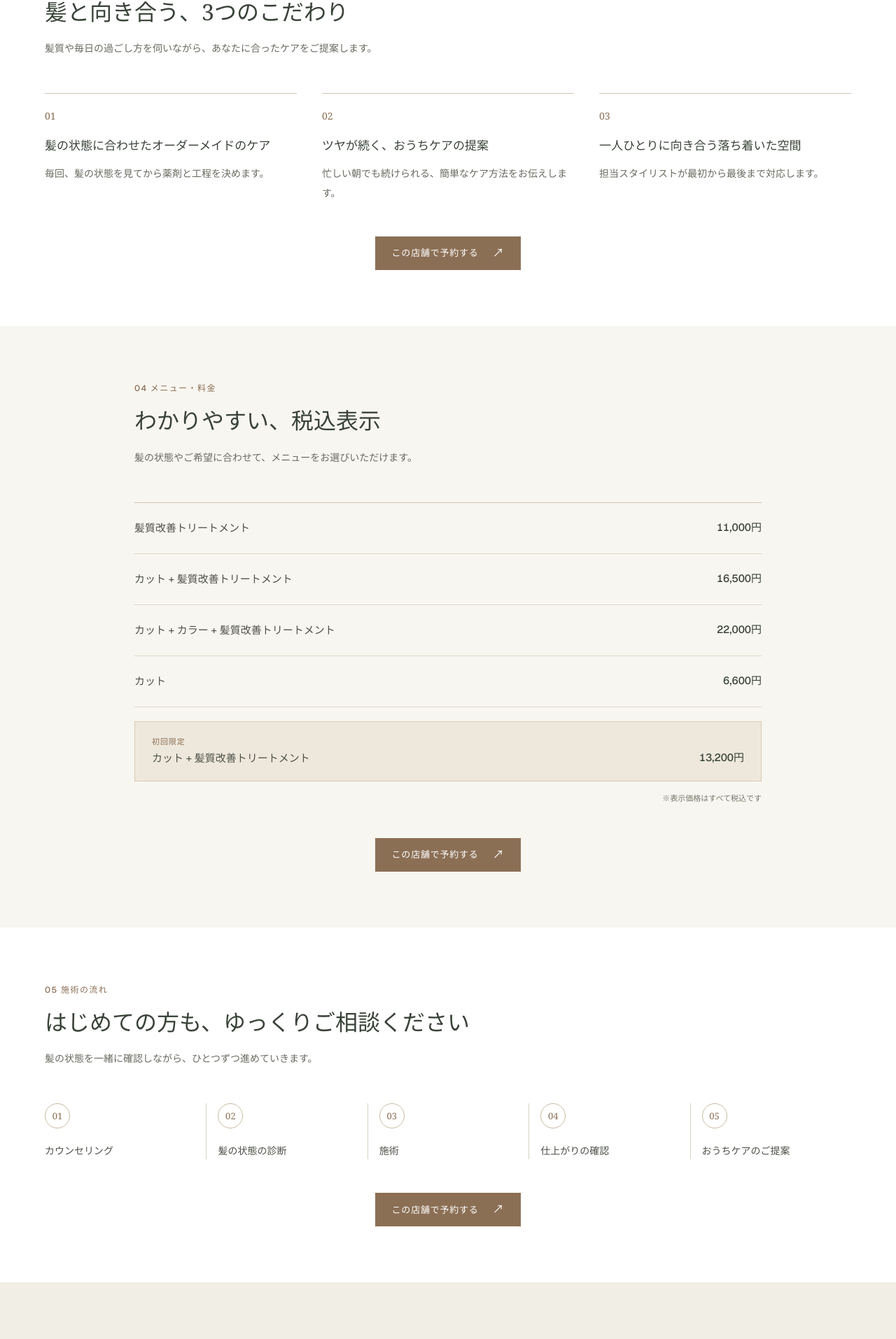
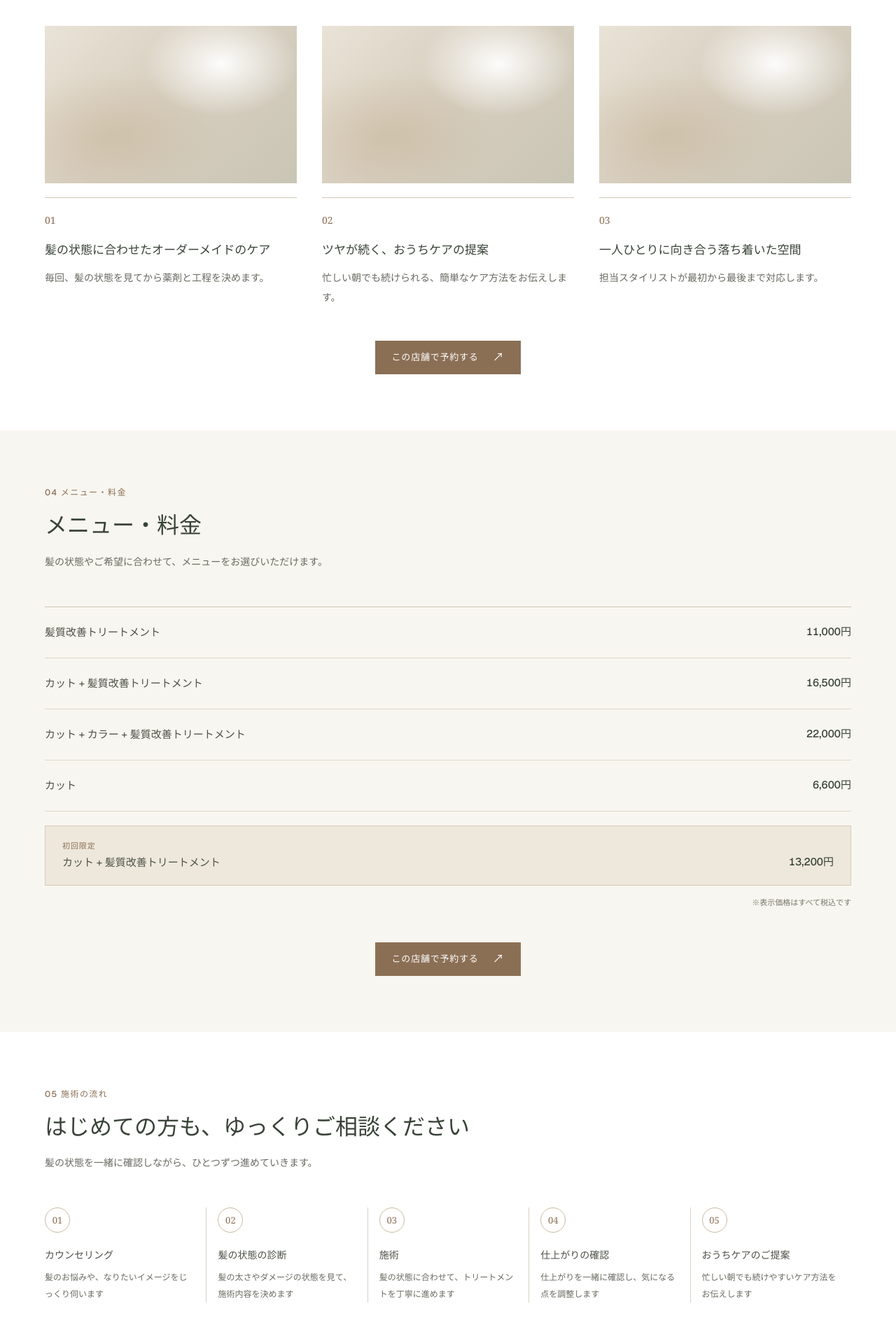
Before and after one commit to yoshiakiyui0214/lueur-salon-lp, a Next.js app: page / in a window 1280 px wide. Shown: the part 1500-3414 px from the top of the page at 70% size. Built offline with nearby package versions, Linux system fonts and the light colour scheme.

Commit message:
デザイナー調整:予約ボタンを整理、見出しと文言を統一、施術の流れに説明を追加、こだわりに写真枠、左端の軸をそろえる

```diff
--- a/src/components/sections/Faq.tsx
+++ b/src/components/sections/Faq.tsx
@@ -1,4 +1,4 @@
-import { ReservationLink, SectionHeading } from "./SectionParts";
+import { SectionHeading } from "./SectionParts";
 
 const questions = [
   {
@@ -22,7 +22,7 @@ const questions = [
 export default function Faq() {
   return (
     <section aria-labelledby="faq-title" className="bg-[#f8f6f0] px-6 py-16 sm:px-10 sm:py-20 lg:px-16">
-      <div className="mx-auto max-w-4xl">
+      <div className="mx-auto max-w-6xl">
         <SectionHeading
           eyebrow="08 よくある質問"
           title="ご予約前によくいただくご質問"
@@ -39,7 +39,6 @@ export default function Faq() {
             </details>
           ))}
         </div>
-        <ReservationLink />
       </div>
     </section>
   );
--- a/src/components/sections/Flow.tsx
+++ b/src/components/sections/Flow.tsx
@@ -1,6 +1,12 @@
-import { ReservationLink, SectionHeading } from "./SectionParts";
+import { SectionHeading } from "./SectionParts";
 
-const steps = ["カウンセリング", "髪の状態の診断", "施術", "仕上がりの確認", "おうちケアのご提案"];
+const steps = [
+  { title: "カウンセリング", description: "髪のお悩みや、なりたいイメージをじっくり伺います" },
+  { title: "髪の状態の診断", description: "髪の太さやダメージの状態を見て、施術内容を決めます" },
+  { title: "施術", description: "髪の状態に合わせて、トリートメントを丁寧に進めます" },
+  { title: "仕上がりの確認", description: "仕上がりを一緒に確認し、気になる点を調整します" },
+  { title: "おうちケアのご提案", description: "忙しい朝でも続けやすいケア方法をお伝えします" },
+];
 
 export default function Flow() {
   return (
@@ -14,13 +20,15 @@ export default function Flow() {
         />
         <ol className="grid gap-0 sm:grid-cols-2 lg:grid-cols-5">
           {steps.map((step, index) => (
-            <li key={step} className="flex gap-4 border-t border-[#d8d2c4] py-5 lg:block lg:border-l lg:border-t-0 lg:px-4 lg:py-0 first:lg:border-l-0 first:lg:pl-0">
+            <li key={step.title} className="flex gap-4 border-t border-[#d8d2c4] py-5 lg:block lg:border-l lg:border-t-0 lg:px-4 lg:py-0 first:lg:border-l-0 first:lg:pl-0">
               <span className="flex size-9 shrink-0 items-center justify-center rounded-full border border-[#c9b99f] font-serif text-[13px] text-[#8B6F55] lg:mb-5">0{index + 1}</span>
-              <p className="pt-1 text-[14px] leading-6 text-[#4d5148] lg:pt-0">{step}</p>
+              <div className="pt-1 lg:pt-0">
+                <p className="text-[14px] leading-6 text-[#4d5148]">{step.title}</p>
+                <p className="mt-2 text-[12px] leading-6 text-[#686b60]">{step.description}</p>
+              </div>
             </li>
           ))}
         </ol>
-        <ReservationLink />
       </div>
     </section>
   );
--- a/src/components/sections/Menu.tsx
+++ b/src/components/sections/Menu.tsx
@@ -10,10 +10,10 @@ const menus = [
 export default function Menu() {
   return (
     <section aria-labelledby="menu-title" className="bg-[#f8f6f0] px-6 py-16 sm:px-10 sm:py-20 lg:px-16">
-      <div className="mx-auto max-w-4xl">
+      <div className="mx-auto max-w-6xl">
         <SectionHeading
           eyebrow="04 メニュー・料金"
-          title="わかりやすい、税込表示"
+          title="メニュー・料金"
           description="髪の状態やご希望に合わせて、メニューをお選びいただけます。"
           titleId="menu-title"
         />
--- a/src/components/sections/Reservation.tsx
+++ b/src/components/sections/Reservation.tsx
@@ -3,19 +3,20 @@ import { SectionHeading } from "./SectionParts";
 export default function Reservation() {
   return (
     <section id="reservation" aria-labelledby="reservation-title" className="bg-[#e9e3d7] px-6 py-16 text-center sm:px-10 sm:py-20 lg:px-16">
-      <div className="mx-auto max-w-3xl">
-        <div className="mx-auto flex flex-col items-center">
+      <div className="mx-auto max-w-6xl">
         <SectionHeading
           eyebrow="10 ご予約"
           title="髪のお悩みを、まずはご相談ください"
           description="ご希望の日時やメニューをお聞かせください。"
           titleId="reservation-title"
+          className="text-left"
         />
+        <div className="text-center">
           <a
             href="mailto:reserve@lueur.example?subject=Lueur%20%E6%B8%8B%E8%B0%B7%E5%BA%97%E3%81%AE%E4%BA%88%E7%B4%84"
             className="inline-flex min-h-14 w-full max-w-[340px] items-center justify-between bg-[#8B6F55] px-6 text-left text-[14px] tracking-[0.06em] text-white transition-colors hover:bg-[#725941] focus-visible:outline-2 focus-visible:outline-offset-4 focus-visible:outline-[#8B6F55]"
           >
-            <span>予約について問い合わせる</span>
+            <span>この店舗で予約する</span>
             <span aria-hidden="true" className="text-lg">↗</span>
           </a>
         </div>
--- a/src/components/sections/SectionParts.tsx
+++ b/src/components/sections/SectionParts.tsx
@@ -3,11 +3,12 @@ type SectionHeadingProps = {
   title: string;
   description?: string;
   titleId: string;
+  className?: string;
 };
 
-export function SectionHeading({ eyebrow, title, description, titleId }: SectionHeadingProps) {
+export function SectionHeading({ eyebrow, title, description, titleId, className = "" }: SectionHeadingProps) {
   return (
-    <div className="mb-9 max-w-2xl sm:mb-12">
+    <div className={`mb-9 max-w-2xl sm:mb-12 ${className}`}>
       <p className="mb-3 text-[12px] font-medium tracking-[0.12em] text-[#8B6F55]">{eyebrow}</p>
       <h2 id={titleId} className="font-serif text-[26px] font-normal leading-[1.55] text-[#394338] sm:text-[32px]">
         {title}
--- a/src/components/sections/Staff.tsx
+++ b/src/components/sections/Staff.tsx
@@ -1,4 +1,4 @@
-import { ReservationLink, SectionHeading } from "./SectionParts";
+import { SectionHeading } from "./SectionParts";
 
 const staff = [
   {
@@ -45,7 +45,6 @@ export default function Staff() {
           ))}
         </ul>
         <p className="mt-6 text-[11px] text-[#77786b]">※スタッフはデモ用の架空の設定です</p>
-        <ReservationLink />
       </div>
     </section>
   );
--- a/src/components/sections/Strengths.tsx
+++ b/src/components/sections/Strengths.tsx
@@ -30,10 +30,17 @@ export default function Strengths() {
         />
         <ol className="grid gap-8 md:grid-cols-3 md:gap-9">
           {strengths.map((strength) => (
-            <li key={strength.number} className="border-t border-[#cfc6b5] pt-5">
+            <li key={strength.number}>
+              <div
+                role="img"
+                aria-label={`${strength.title}の写真の仮スペース`}
+                className="mb-5 aspect-[16/10] w-full bg-[radial-gradient(ellipse_at_70%_24%,rgba(255,255,255,0.94)_0%,rgba(255,255,255,0)_31%),radial-gradient(ellipse_at_27%_70%,rgba(194,173,141,0.42)_0%,rgba(194,173,141,0)_42%),linear-gradient(135deg,#e9e3d7_0%,#d9d0c1_42%,#c9c5b5_100%)]"
+              />
+              <div className="border-t border-[#cfc6b5] pt-5">
               <span className="font-serif text-sm text-[#8B6F55]">{strength.number}</span>
               <h3 className="mt-4 text-[17px] font-medium leading-7 text-[#394338]">{strength.title}</h3>
               <p className="mt-3 text-[14px] leading-7 text-[#686b60]">{strength.description}</p>
+              </div>
             </li>
           ))}
         </ol>
--- a/src/components/sections/Voices.tsx
+++ b/src/components/sections/Voices.tsx
@@ -1,4 +1,4 @@
-import { ReservationLink, SectionHeading } from "./SectionParts";
+import { SectionHeading } from "./SectionParts";
 
 const voices = [
   {
@@ -41,7 +41,6 @@ export default function Voices() {
           ))}
         </ul>
         <p className="mt-6 text-[11px] text-[#77786b]">※デモ用の架空の内容です</p>
-        <ReservationLink />
       </div>
     </section>
   );
--- a/src/components/sections/Worries.tsx
+++ b/src/components/sections/Worries.tsx
@@ -1,4 +1,4 @@
-import { ReservationLink, SectionHeading } from "./SectionParts";
+import { SectionHeading } from "./SectionParts";
 
 const worries = [
   "朝は時間がなくて、髪の手入れまで手が回らない",
@@ -25,7 +25,6 @@ export default function Worries() {
             </li>
           ))}
         </ul>
-        <ReservationLink />
       </div>
     </section>
   );
```
Also changed, not shown: 1 other file (tests, documents, lock files or other folders). Lines whose indentation alone changed are shown as unchanged.
